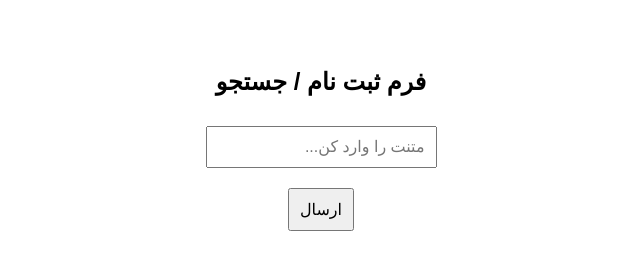
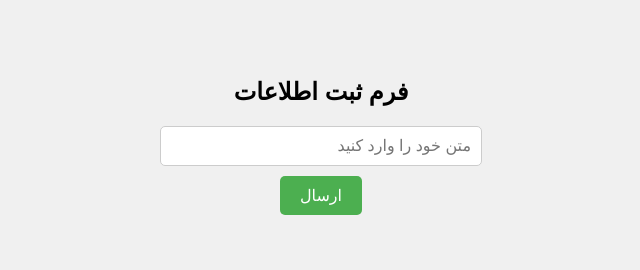
Before and after one commit to Mmdomidi/landing-page, a plain HTML site: page index.html.html in a window 1280 px wide. Shown: the whole page, without its empty margins (319-959 px from the left). Drawn offline with Linux system fonts and the light colour scheme.

Commit message:
Update index.html.html

```diff
--- a/index.html.html
+++ b/index.html.html
@@ -2,26 +2,55 @@
 <html lang="fa">
 <head>
   <meta charset="UTF-8">
-  <title>صفحه ثبت</title>
+  <title>فرم ثبت</title>
   <style>
     body {
       font-family: sans-serif;
+      direction: rtl;
       text-align: center;
-      padding: 40px;
-      direction: rtl;
+      padding: 50px;
+      background-color: #f0f0f0;
     }
-    input, button {
+
+    h2 {
+      margin-bottom: 20px;
+    }
+
+    input[type="text"] {
       padding: 10px;
-      margin: 10px;
       font-size: 16px;
+      width: 300px;
+      border: 1px solid #ccc;
+      border-radius: 5px;
+    }
+
+    button {
+      padding: 10px 20px;
+      font-size: 16px;
+      background-color: #4CAF50;
+      color: white;
+      border: none;
+      border-radius: 5px;
+      margin-top: 10px;
+      cursor: pointer;
+    }
+
+    button:hover {
+      background-color: #45a049;
+    }
+
+    #status {
+      margin-top: 20px;
+      color: green;
     }
   </style>
 </head>
 <body>
 
-  <h2>فرم ثبت نام / جستجو</h2>
+  <h2>فرم ثبت اطلاعات</h2>
+
   <form id="submit-form">
-    <input type="text" name="query" id="query" placeholder="متنت را وارد کن..." required>
+    <input type="text" name="query" id="query" placeholder="متن خود را وارد کنید" required>
     <br>
     <button type="submit">ارسال</button>
   </form>
@@ -36,17 +65,20 @@
       e.preventDefault();
       statusText.innerText = "در حال ارسال...";
 
-      const formData = new FormData();
-      formData.append("query", document.getElementById("query").value);
+      const queryValue = document.getElementById("query").value;
 
       fetch("https://script.google.com/macros/s/AKfycbzNwKQEZPXcDUKruvHLfDARqkZrQshjNmH1haIu2qotU8XxqOe4lt4vFJS1VtGOOUEs/exec", {
         method: "POST",
-        body: formData
+        mode: "no-cors",
+        headers: {
+          "Content-Type": "application/x-www-form-urlencoded"
+        },
+        body: `query=${encodeURIComponent(queryValue)}`
       }).then(() => {
         statusText.innerText = "با موفقیت ثبت شد!";
         form.reset();
       }).catch(() => {
-        statusText.innerText = "خطا در ارسال. دوباره امتحان کنید.";
+        statusText.innerText = "خطا در ارسال. دوباره تلاش کنید.";
       });
     });
   </script>
```
